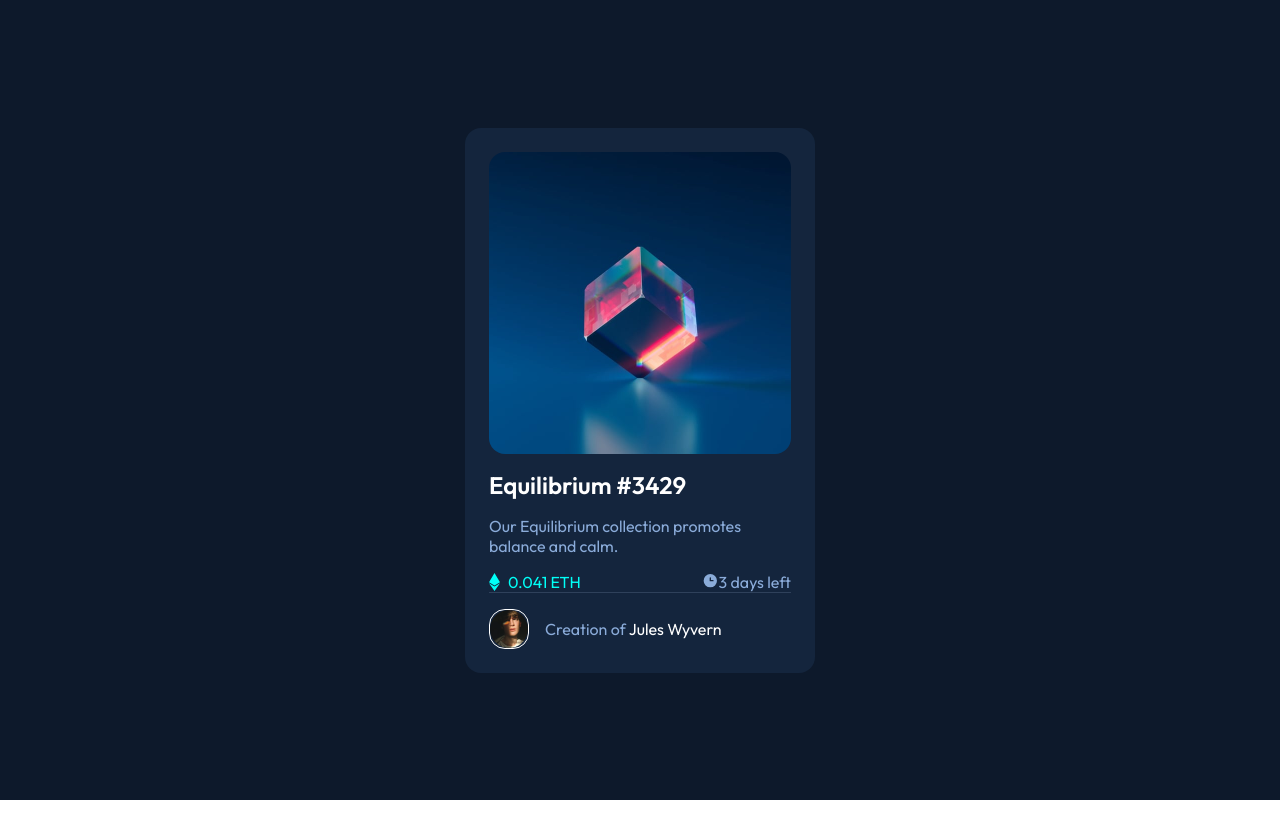
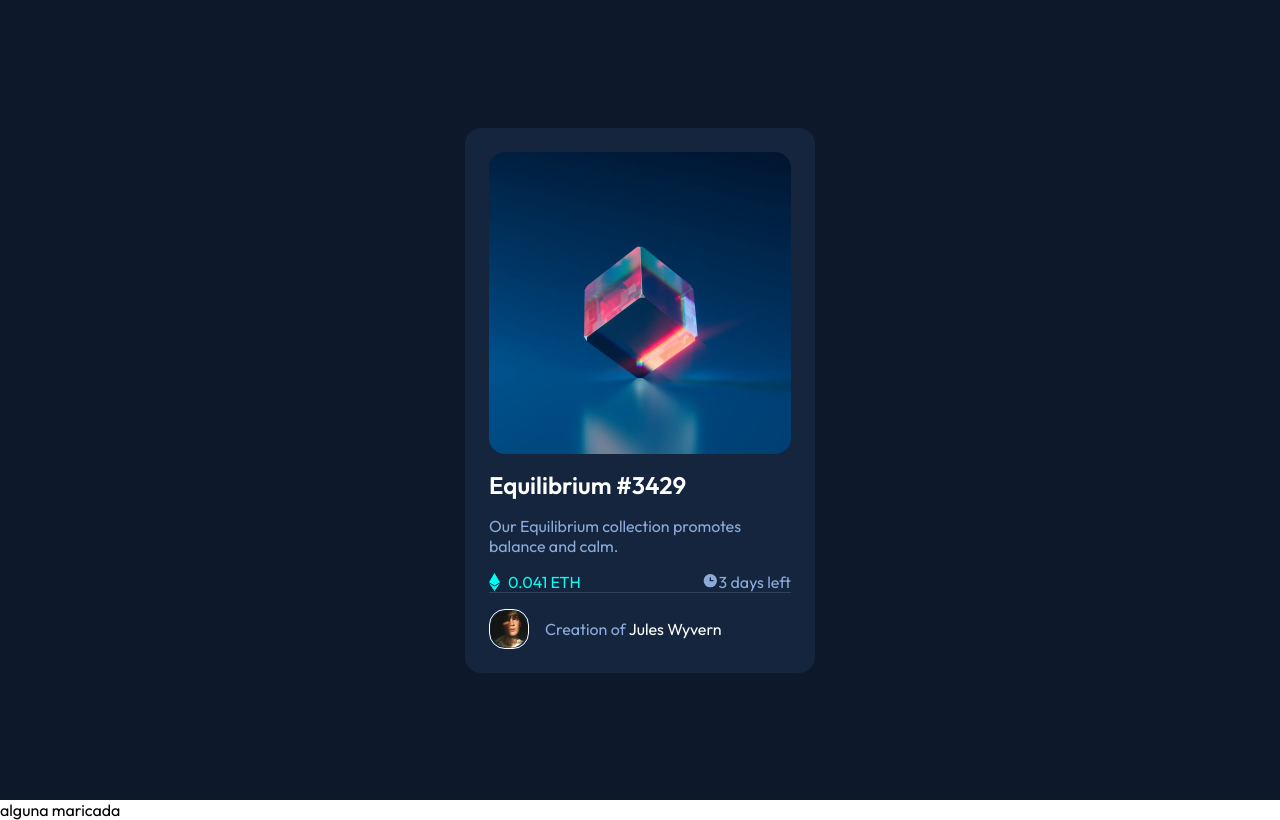
Before and after one commit to Danielcano28/ejercicio1css, a plain HTML site: page index.html in a window 1280 px wide. Drawn offline with Linux system fonts and the light colour scheme.

Commit message:
ejercicio1

```diff
--- a/index.html
+++ b/index.html
@@ -46,7 +46,9 @@
     </div>
    </div>
 
-
+  <div>
+    <p>alguna maricada</p>
+  </div>
 
 
 
```
